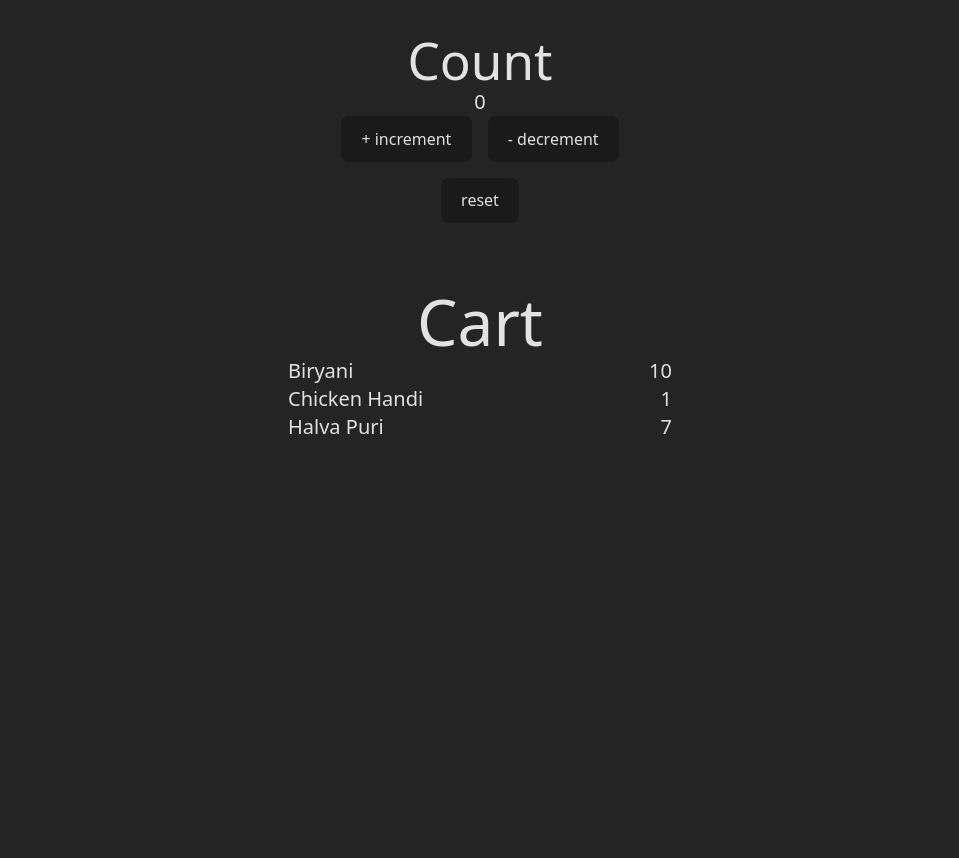
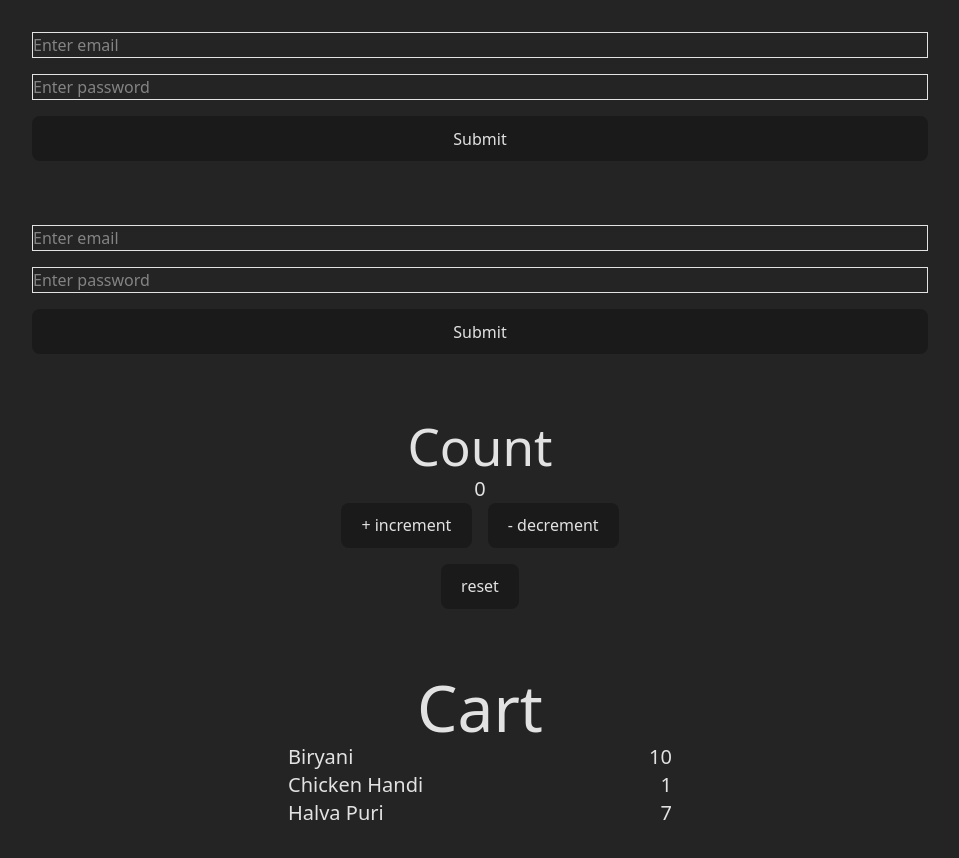
Before and after one commit to jawwadkhan777/pre-app, a React (Vite) app: page / in a window 1280 px wide. Shown: the whole page, without its empty margins (160-1119 px from the left). Before the commit the page ends 800 px from the top, so only its background shows below. Built offline with nearby package versions, Linux system fonts and the light colour scheme.

Commit message:
Synthetic event vs parametrized event

```diff
--- a/src/App.tsx
+++ b/src/App.tsx
@@ -1,6 +1,8 @@
 import './App.css'
 import Cart from './components/Cart'
 import Counter from './components/Counter'
+import LoginClassForm from './components/LoginClassForm'
+import LoginForm from './components/LoginForm'
 
 function App() {
 
@@ -8,6 +10,8 @@ function App() {
     <>
       {/* <h1 className='mb-4'>Hi World!</h1>
       <p>Muhammad Jawwad Khan Sherwani</p> */}
+      <LoginClassForm />
+      <LoginForm />
       <Counter />
       <Cart />
 
--- /dev/null
+++ b/src/components/LoginClassForm.tsx
@@ -0,0 +1,24 @@
+import React, { SyntheticEvent } from "react";
+
+class LoginClassForm  extends React.Component {
+    state = {email:"", password:""};
+
+    submitForm(event:SyntheticEvent) {
+            event.preventDefault();
+            const target = event.target as HTMLFormElement;
+            console.log(target, this.state);
+
+        }
+
+        render(): React.ReactNode {
+            return(
+                <form className="mb-16 flex flex-col gap-4" onSubmit={this.submitForm.bind(this)}>
+                    <input onChange={(e) => this.setState({email: e.target.value})} type="email" placeholder="Enter email" className="border-1"/>
+                    <input onChange={e => this.setState({password: e.target.value})} type="password" placeholder="Enter password" className="border-1"/>
+                    <button>Submit</button>
+                </form>
+            );
+        }
+}
+
+export default LoginClassForm;
--- /dev/null
+++ b/src/components/LoginForm.tsx
@@ -0,0 +1,25 @@
+import { SyntheticEvent, useState } from "react";
+
+const LoginForm = () => {
+    const [email, setEmail] = useState('');
+    const [password, setPassword] = useState('');
+
+    const submitForm = (event:SyntheticEvent) => {
+        event.preventDefault();
+
+        const target = event.target as HTMLFormElement;
+
+        console.log(target, {email, password});
+
+    }
+
+    return(
+        <form className="mb-16 flex flex-col gap-4" onSubmit={submitForm}>
+            <input onChange={(e) => setEmail(e.target.value)} value={email} type="email" placeholder="Enter email" className="border-1"/>
+            <input onChange={e => setPassword(e.target.value)} value={password} type="password" placeholder="Enter password" className="border-1"/>
+            <button>Submit</button>
+        </form>
+    );
+}
+
+export default LoginForm;
```
